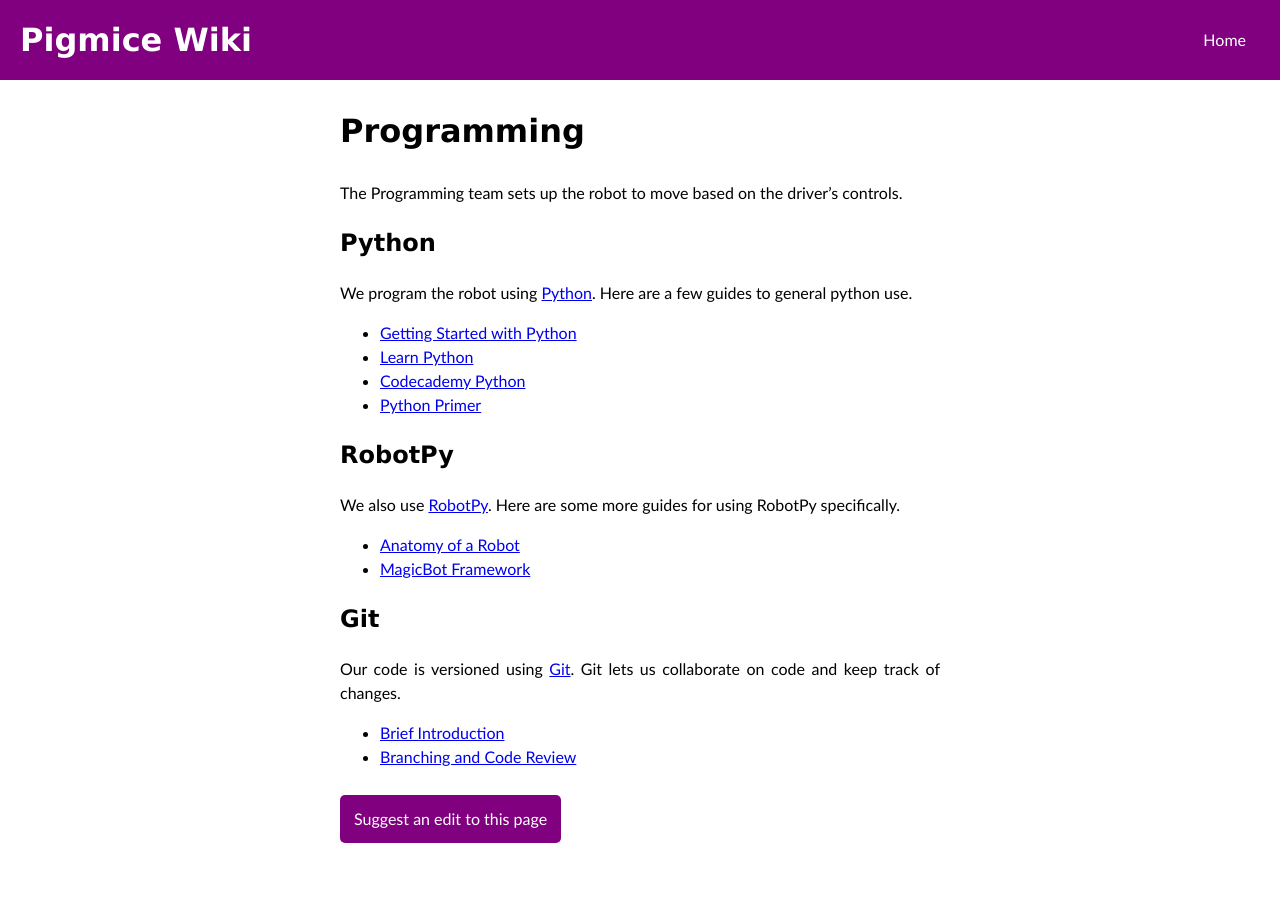
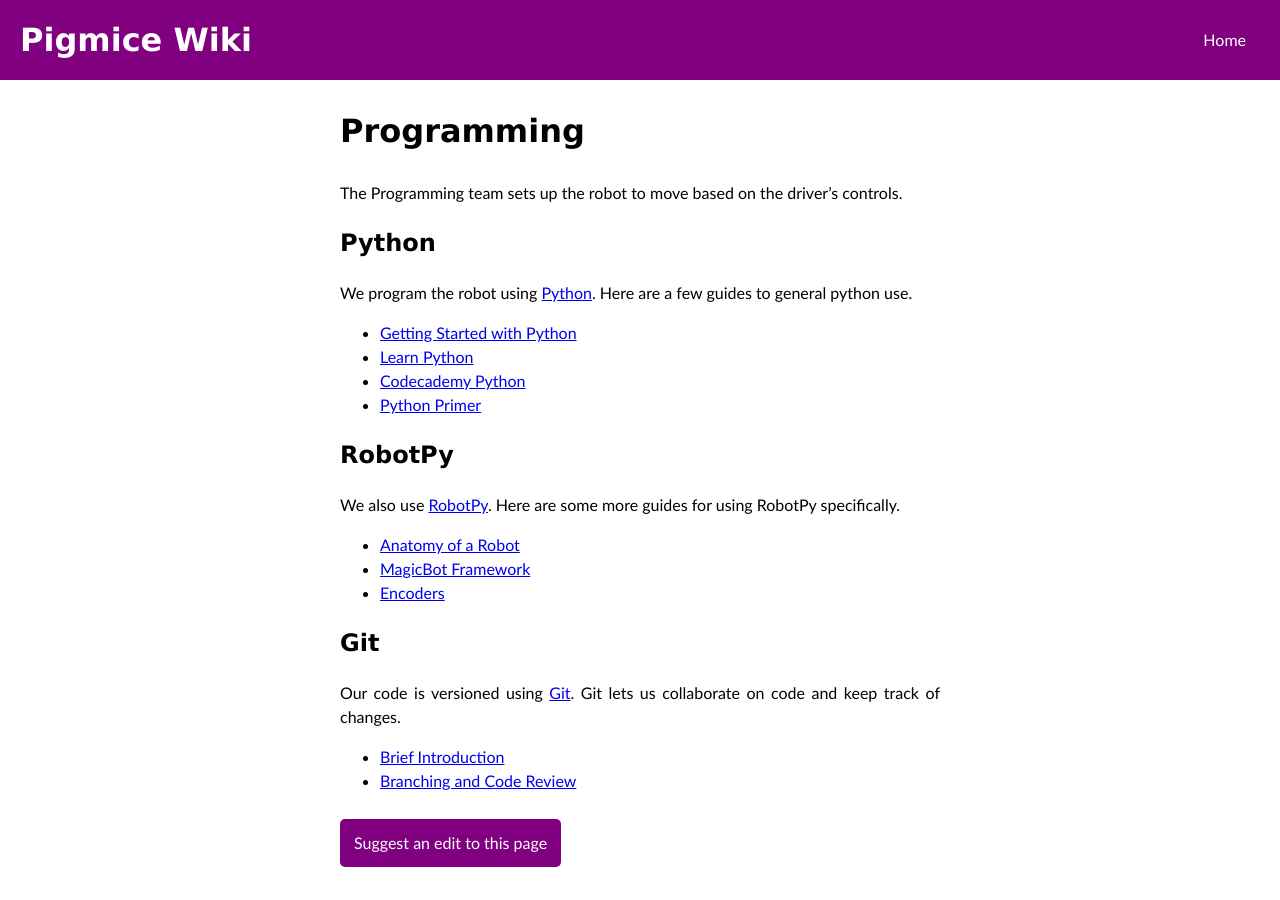
Before and after one commit to Pigmice2733/wiki, a Jekyll site: the page built from programming/index.md, in a window 1280 px wide. Built offline with Jekyll 4.4.1, drawn with Linux system fonts in a browser that asks for light colours; our own code applies the rules of GitHub Pages for plain Markdown files.

Commit message:
Linking to Encoders page as requested (#32)
* Linking to Encoders page as requested

Adding link to Encoders wiki page as I was asked to do.
Not one hundred percent if I linked it correctly, if I made a mistake please let me know what my error was, I'm still getting used to Markdown.

* Link didn't work before, maybe now?

Not sure why link isn't working, might now

```diff
--- a/programming/index.md
+++ b/programming/index.md
@@ -15,6 +15,7 @@ We also use [RobotPy](https://robotpy.readthedocs.io/en/stable/). Here are some
 
 - [Anatomy of a Robot](https://robotpy.readthedocs.io/en/stable/guide/anatomy.html)
 - [MagicBot Framework](https://robotpy.readthedocs.io/en/stable/frameworks/magicbot.html)
+- [Encoders](Encoders.d)
 
 ## Git
 Our code is versioned using [Git](https://git-scm.com/). Git lets us collaborate on code and keep track of changes.
```
